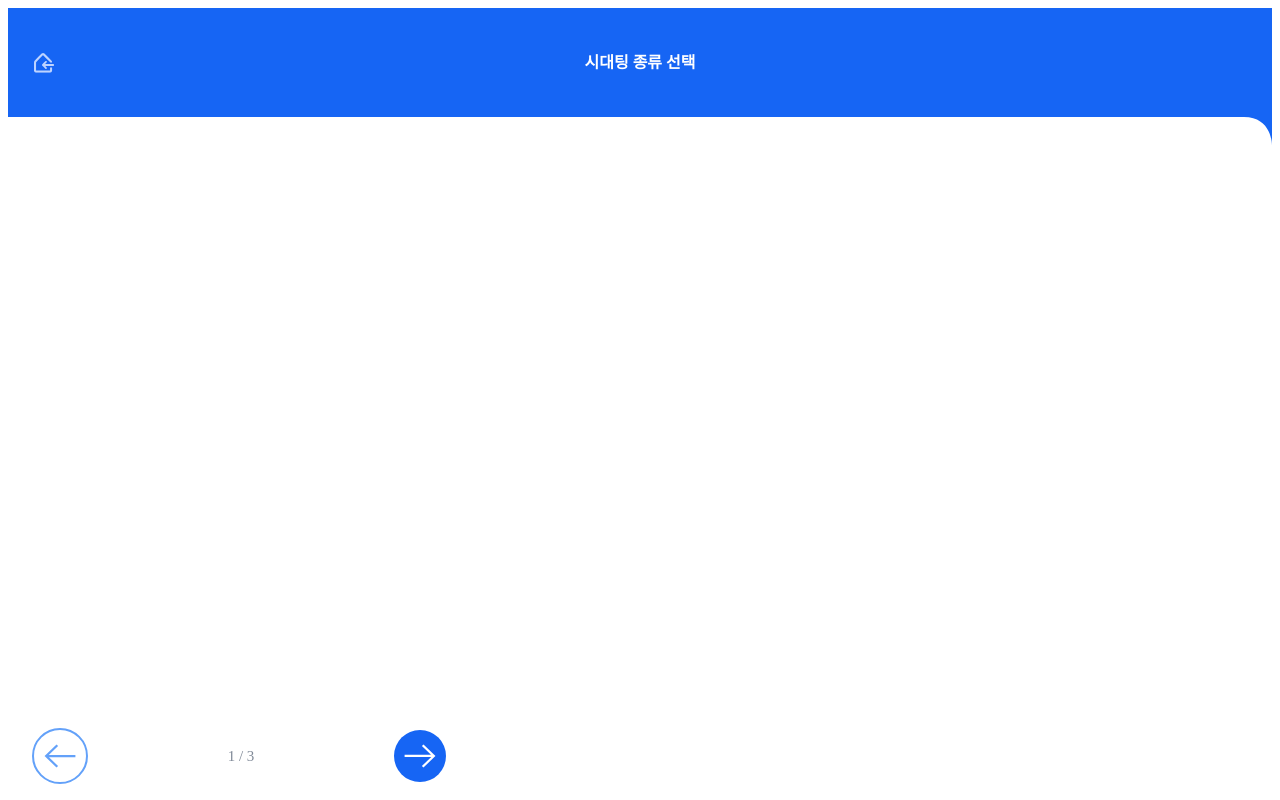
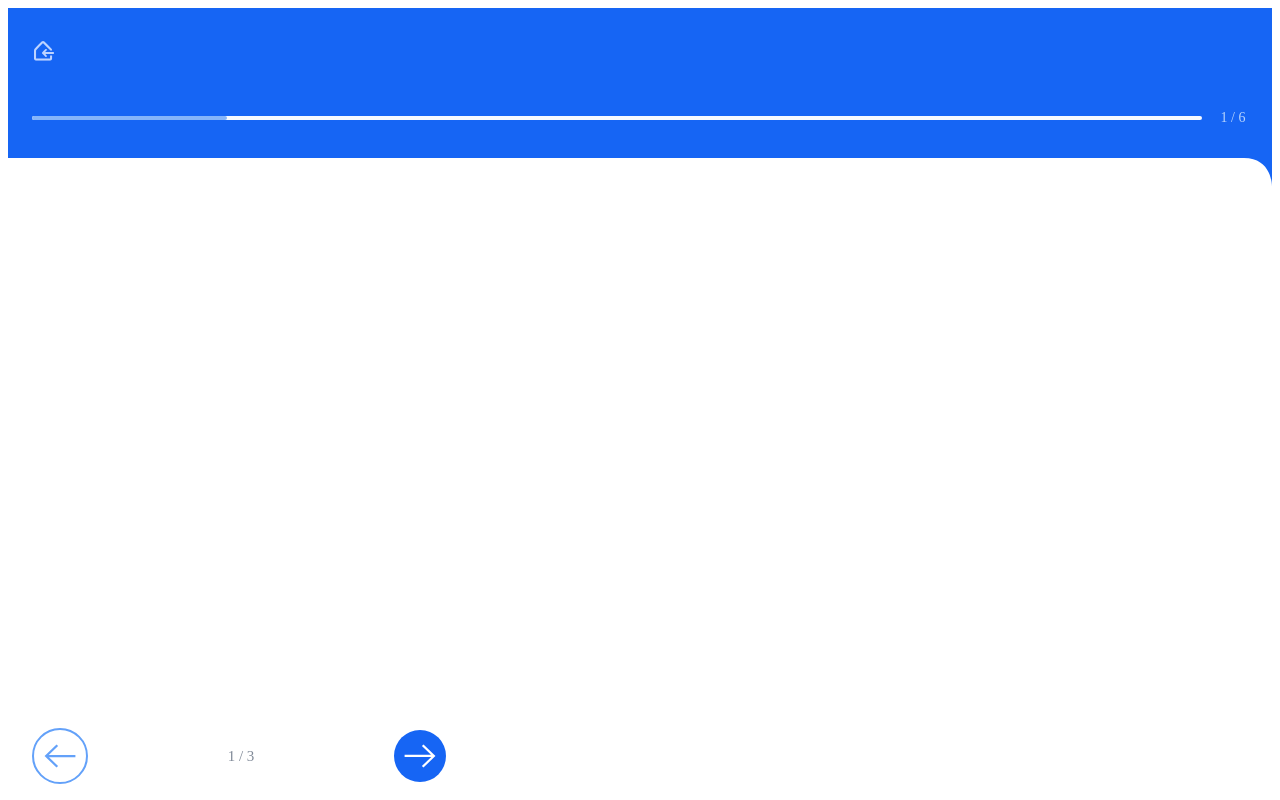
Before and after one commit to uoslife/client-meeting-season3, a Next.js app: page /apply/personal in a window 1280 px wide. Built offline with nearby package versions, Linux system fonts and the light colour scheme; a web font is replaced by a local one.

Commit message:
feat: ProgressHeaderComponent 동작 로직 변경

```diff
--- a/src/app/apply/personal/page.tsx
+++ b/src/app/apply/personal/page.tsx
@@ -37,7 +37,7 @@ const Personal = () => {
 
   return (
     <>
-      <ProgressHeader />
+      <ProgressHeader isProgress={true} isProgressbar={true} />
       {switchStep(applyInfo)}
     </>
   );
--- a/src/components/header/progressHeader/ProgressHeader.style.tsx
+++ b/src/components/header/progressHeader/ProgressHeader.style.tsx
@@ -2,6 +2,8 @@
 
 import styled, { css } from 'styled-components';
 import { typographies, colors } from '@/styles/styles';
+
+import { ProgressHeaderProps } from '@/components';
 
 export const Wrapper = styled.header`
   position: sticky;
@@ -9,14 +11,14 @@ export const Wrapper = styled.header`
   z-index: 1000;
 `;
 
-export const Container = styled.div<{ onApply: boolean }>`
+export const Container = styled.div<Pick<ProgressHeaderProps, 'isProgress'>>`
   position: relative;
   padding: 16px 24px;
   background: rgba(255, 255, 255, 0.5);
   backdrop-filter: blur(5px);
 
-  ${({ onApply }) =>
-    onApply &&
+  ${({ isProgress }) =>
+    isProgress &&
     css`
       background: ${colors.Primary700};
       color: ${colors.White};
--- a/src/components/header/progressHeader/ProgressHeader.tsx
+++ b/src/components/header/progressHeader/ProgressHeader.tsx
@@ -5,32 +5,57 @@ import Row from '@/components/layout/Row';
 import { colors } from '@/styles/styles';
 import { useAppSelector } from '@/store/hooks';
 import { IconButton } from '@/components';
-import { SOCIAL_LINK } from '@/constants';
-const ProgressHeader = ({ onApply = true }: { onApply: boolean }) => {
-  const { maxPage, currentPage, isProgressbar, title } = useAppSelector(
-    state => state.progressHeader,
-  );
+import {
+  PERSONAL_PROGRESSBAR_TITLE,
+  GROUP_PROGRESSBAR_TITLE,
+  SOCIAL_LINK,
+} from '@/constants';
+
+export type ProgressHeaderProps = {
+  isProgress: boolean;
+  isProgressbar: boolean;
+};
+
+const MAX_STEP = 6;
+
+const ProgressHeader = ({
+  isProgress = true,
+  isProgressbar = false,
+}: ProgressHeaderProps) => {
+  const { meetingType, curStep } = useAppSelector(state => state.applyInfo);
+
+  const returnTitleByMeetingType = () => {
+    switch (meetingType) {
+      case 'personal':
+        return PERSONAL_PROGRESSBAR_TITLE[curStep - 1];
+      case 'group':
+        return GROUP_PROGRESSBAR_TITLE[curStep - 1];
+      default:
+        return '';
+    }
+  };
+  console.log(returnTitleByMeetingType());
   return (
     <S.Wrapper>
-      <S.Container onApply={onApply}>
+      <S.Container isProgress={true}>
         <Row justify={'space-between'} align={'center'} fill>
           <S.SocialLink href={SOCIAL_LINK.Uoslife}>
             <IconButton iconName="Home" width={24} height={24} />
           </S.SocialLink>
-          <S.HeaderTitle>{title}</S.HeaderTitle>
+          <S.HeaderTitle>{returnTitleByMeetingType()}</S.HeaderTitle>
           <S.Icon />
         </Row>
 
         {isProgressbar && (
           <S.ProgressContainer>
-            <S.ProgressBar size={(currentPage / maxPage) * 100}></S.ProgressBar>
-            <S.ProgressLabel>{`${currentPage} / ${maxPage}`}</S.ProgressLabel>
+            <S.ProgressBar size={(curStep / MAX_STEP) * 100}></S.ProgressBar>
+            <S.ProgressLabel>{`${curStep} / ${MAX_STEP}`}</S.ProgressLabel>
           </S.ProgressContainer>
         )}
       </S.Container>
 
       <S.Decorator>
-        {onApply && (
+        {isProgress && (
           <path
             d="M28 28C28 28 28 0 0 3.05176e-05H28V28Z"
             fill={colors.Primary700}
--- a/src/components/index.ts
+++ b/src/components/index.ts
@@ -14,6 +14,7 @@ export type { TextProps } from './typography/text/Text';
 // header
 export { default as MainHeader } from './header/mainHeader/MainHeader';
 export { default as ProgressHeader } from './header/progressHeader/ProgressHeader';
+export type { ProgressHeaderProps } from './header/progressHeader/ProgressHeader';
 
 // footer
 export { default as Footer } from './footer/Footer';
```
